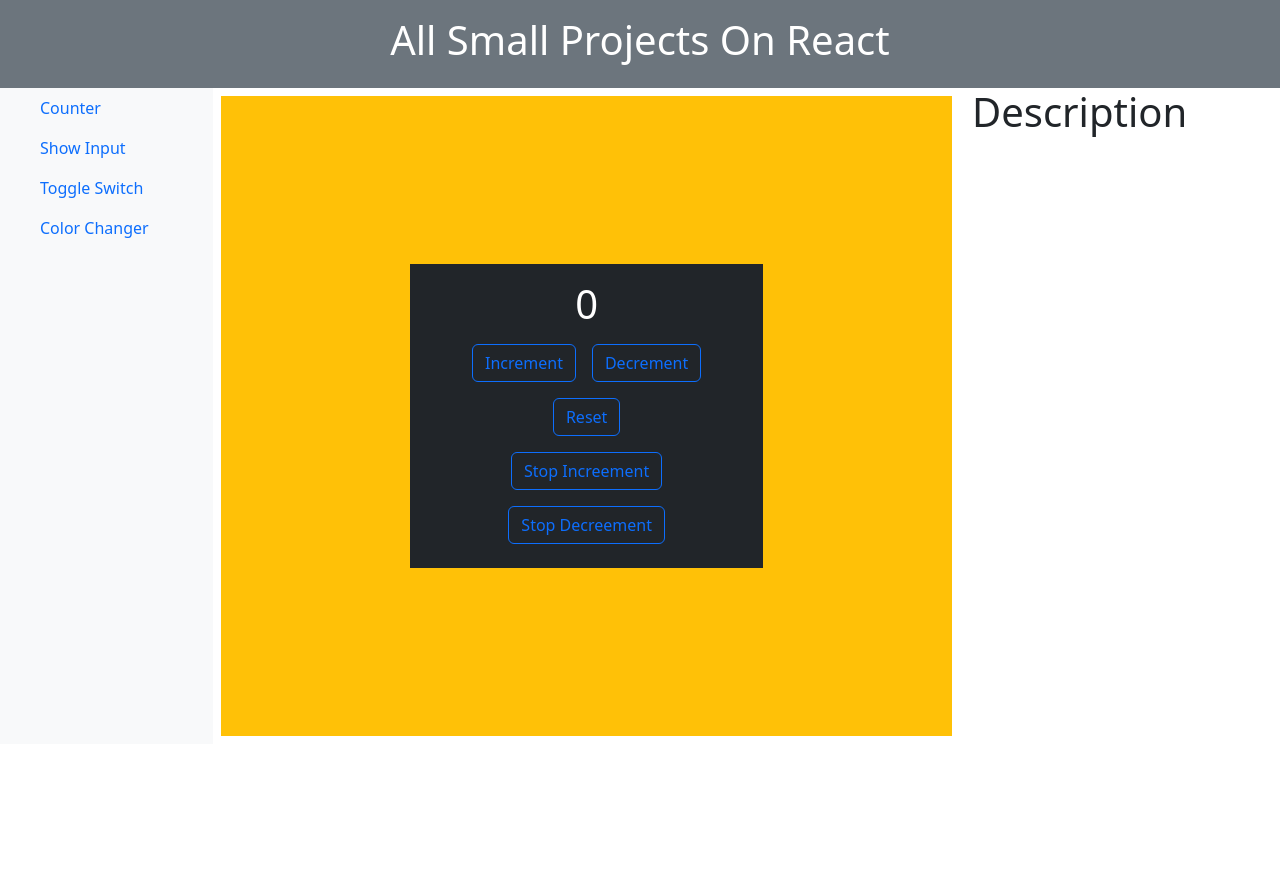
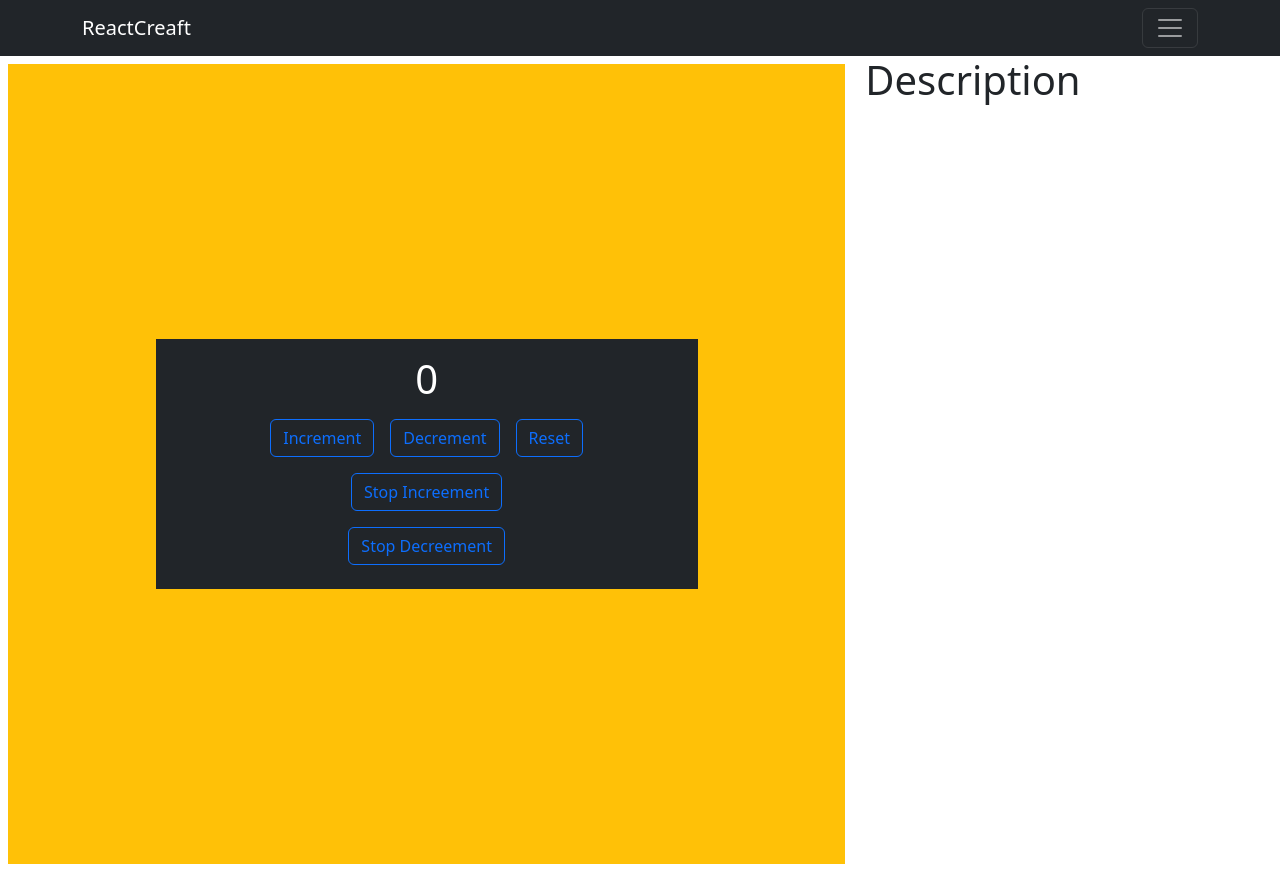
Before and after one commit to mdalifaizan356/ReactCrafts, a React (Vite) app: page / in a window 1280 px wide. Before the commit the page ends 800 px from the top, so only its background shows below. Built offline with nearby package versions, Linux system fonts and the light colour scheme.

Commit message:
Add Button On Header

```diff
--- a/src/App.jsx
+++ b/src/App.jsx
@@ -5,7 +5,6 @@ import 'bootstrap/dist/css/bootstrap.min.css';
 import Header from '../src/Components/Header/Header';
 import Navbar from '../src/Components/Navbar/Navbar';
 import Counter from '../src/Pages/Counter/Counter';
-import ItemList from '../src/Pages/ItemList/ItemList';
 import ShowInput from '../src/Pages/ShowInput/ShowInput';
 import ToggleSwitch from '../src/Pages/ToggleSwitch/ToggleSwitch';
 import ColorChanger from './Pages/ColorChanger/ColorChanger';
@@ -16,15 +15,11 @@ function App() {
       <Header style={{ position: 'fixed', top: 0, left: 0, width: '100%', zIndex: 1000 }} />
       <Container fluid>
         <Row>
-          <Col md={2} className="bg-light">
-            <Navbar />
-          </Col>
-          <Col md={7} className="p-2">
-            <Container fluid className="bg-warning" style={{ height: '80vh', display: 'flex', alignItems: 'center', justifyContent: 'center' }}>
+          <Col md={8} className="p-2">
+            <Container fluid className="bg-warning" style={{ height: '100vh', display: 'flex', alignItems: 'center', justifyContent: 'center' }}>
               <Routes>
                 <Route path="/" element={<Counter />} />
                 <Route path="/counter" element={<Counter />} />
-                {/* <Route path="/itemlist" element={<ItemList />} /> */}
                 <Route path="/showinput" element={<ShowInput />} />
                 <Route path="/toggleswitch" element={<ToggleSwitch />} />
                 <Route path="/colorchanger" element={<ColorChanger />} />
@@ -33,7 +28,6 @@ function App() {
           </Col>
           <Col md={1}>
             <h1>Description</h1>
-
           </Col>
         </Row>
       </Container>
--- a/src/Components/Header/Header.jsx
+++ b/src/Components/Header/Header.jsx
@@ -1,17 +1,41 @@
-import React from 'react';
-import { Container, Row, Col } from 'react-bootstrap';
-import 'bootstrap/dist/css/bootstrap.min.css';
+// import React from 'react';
+import React, { useState } from "react";
+import { Navbar, Nav, Container, Offcanvas } from "react-bootstrap";
+import { Link } from 'react-router-dom';
 
-function Header() {
-    return (
-        <Container fluid>
-            <Row>
-                <Col className="bg-secondary text-white p-3">
-                <h1 className="text-center">All Small Projects On React</h1>
-                </Col>
-            </Row>
-        </Container>
-    );
-}
+const Header = () => {
+  const [show, setShow] = useState(false);
+
+  const handleClose = () => setShow(false);
+  const handleShow = () => setShow(true);
+
+  return (
+    <Navbar bg="dark" variant="dark" expand={false} sticky="top">
+      <Container>
+        <Navbar.Brand href="#home">ReactCreaft</Navbar.Brand>
+        <Navbar.Toggle aria-controls="offcanvasNavbar" onClick={handleShow} />
+        <Navbar.Offcanvas
+          id="offcanvasNavbar"
+          aria-labelledby="offcanvasNavbarLabel"
+          placement="end"
+          show={show}
+          onHide={handleClose}
+        >
+          <Offcanvas.Header closeButton>
+            <Offcanvas.Title id="offcanvasNavbarLabel">Menu</Offcanvas.Title>
+          </Offcanvas.Header>
+          <Offcanvas.Body>
+            <Nav className="justify-content-end flex-grow-1 pe-3" onClick={handleClose}>
+            <Nav.Link as={Link} to="/counter">Counter</Nav.Link>
+            <Nav.Link as={Link} to="/showinput">Show Input</Nav.Link>
+            <Nav.Link as={Link} to="/toggleswitch">Toggle Switch</Nav.Link>
+            <Nav.Link as={Link} to="/colorchanger">Color Changer</Nav.Link>
+            </Nav>
+          </Offcanvas.Body>
+        </Navbar.Offcanvas>
+      </Container>
+    </Navbar>
+  );
+};
 
 export default Header;
--- a/src/Components/Navbar/Navbar.jsx
+++ b/src/Components/Navbar/Navbar.jsx
@@ -1,23 +1,40 @@
-import React from 'react';
+// import React from 'react';
+import React, { useState } from "react";
+import { Navbar, Nav, Container, Offcanvas } from "react-bootstrap";
 import { Link } from 'react-router-dom';
-import { Container, Row, Col, Nav } from 'react-bootstrap';
-import ColorChanger from './../../Pages/ColorChanger/ColorChanger';
 
 const VerticalNavbar = () => {
+  const [show, setShow] = useState(false);
+
+  const handleClose = () => setShow(false);
+  const handleShow = () => setShow(true);
+
   return (
-    <Container>
-      <Row>
-        <Col>
-          <Nav className="flex-column">
+    <Navbar bg="dark" variant="dark" expand={false} sticky="top">
+      <Container>
+        <Navbar.Brand href="#home">MyApp</Navbar.Brand>
+        <Navbar.Toggle aria-controls="offcanvasNavbar" onClick={handleShow} />
+        <Navbar.Offcanvas
+          id="offcanvasNavbar"
+          aria-labelledby="offcanvasNavbarLabel"
+          placement="end"
+          show={show}
+          onHide={handleClose}
+        >
+          <Offcanvas.Header closeButton>
+            <Offcanvas.Title id="offcanvasNavbarLabel">Menu</Offcanvas.Title>
+          </Offcanvas.Header>
+          <Offcanvas.Body>
+            <Nav className="justify-content-end flex-grow-1 pe-3" onClick={handleClose}>
             <Nav.Link as={Link} to="/counter">Counter</Nav.Link>
-            {/* <Nav.Link as={Link} to="/itemlist">Item List</Nav.Link> */}
             <Nav.Link as={Link} to="/showinput">Show Input</Nav.Link>
             <Nav.Link as={Link} to="/toggleswitch">Toggle Switch</Nav.Link>
             <Nav.Link as={Link} to="/colorchanger">Color Changer</Nav.Link>
-          </Nav>
-        </Col>
-      </Row>
-    </Container>
+            </Nav>
+          </Offcanvas.Body>
+        </Navbar.Offcanvas>
+      </Container>
+    </Navbar>
   );
 };
 
--- a/src/Pages/Counter/Counter.jsx
+++ b/src/Pages/Counter/Counter.jsx
@@ -45,7 +45,7 @@ function decreementFlow(){
   return (
     <Container>
       <Row className="justify-content-center">
-        <Col xs={12} md={6} className="bg-dark text-white text-center p-3">
+        <Col xs={12} md={8} className="bg-dark text-white text-center p-3">
           <h1>{count}</h1>
           <Button variant="outline-primary" className="m-2" onClick={increment}>Increment</Button>
           <Button variant="outline-primary" className="m-2" onClick={decrement}>Decrement</Button>
```
